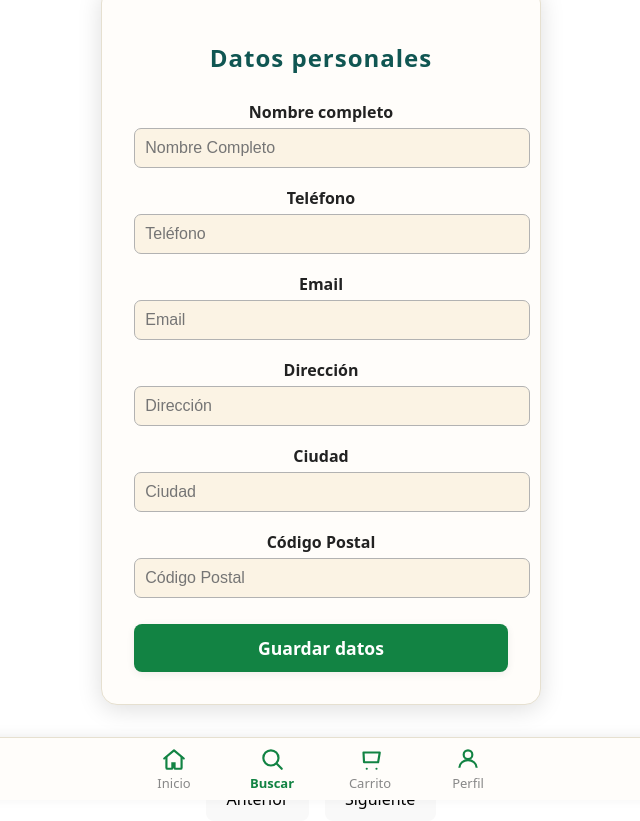
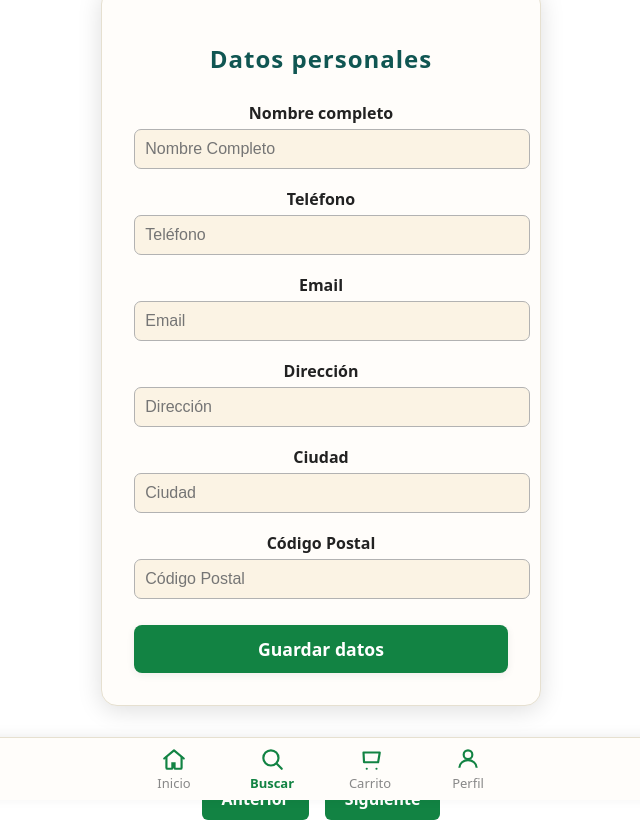
Before and after one commit to wakanina-arch/elbosque, a React (Vite) app in the folder apps/AppPizzaCasera/: page / in a window 1280 px wide. Both pictures are taken after a click on the button "Buscar". Shown: the whole page, without its empty margins (319-959 px from the left). Built offline with nearby package versions, Linux system fonts and the light colour scheme.

Commit message:
Agregar estilos visibles a botones de navegación Anterior/Siguiente

```diff
--- a/apps/AppPizzaCasera/src/AppRouter.jsx
+++ b/apps/AppPizzaCasera/src/AppRouter.jsx
@@ -117,12 +117,32 @@ function AppRouter() {
       }}>
         {componenteActual}
         {idPantalla !== "bienvenida" && (
-          <div style={{ display: "flex", justifyContent: "center", margin: "2rem" }}>
+          <div style={{ display: "flex", justifyContent: "center", margin: "2rem", gap: "1rem" }}>
             {indice > 0 && (
-              <button onClick={anterior} style={{ marginRight: "1rem" }}>Anterior</button>
+              <button onClick={anterior} style={{
+                padding: "10px 20px",
+                backgroundColor: "#128343",
+                color: "#fff",
+                border: "none",
+                borderRadius: "6px",
+                fontSize: "1rem",
+                fontWeight: 600,
+                cursor: "pointer",
+                transition: "all 0.2s ease",
+              }} onMouseOver={(e) => e.target.style.backgroundColor = "#0d6b35"} onMouseOut={(e) => e.target.style.backgroundColor = "#128343"}>Anterior</button>
             )}
             {indice < pantallas.length - 1 && (
-              <button onClick={siguiente}>Siguiente</button>
+              <button onClick={siguiente} style={{
+                padding: "10px 20px",
+                backgroundColor: "#128343",
+                color: "#fff",
+                border: "none",
+                borderRadius: "6px",
+                fontSize: "1rem",
+                fontWeight: 600,
+                cursor: "pointer",
+                transition: "all 0.2s ease",
+              }} onMouseOver={(e) => e.target.style.backgroundColor = "#0d6b35"} onMouseOut={(e) => e.target.style.backgroundColor = "#128343"}>Siguiente</button>
             )}
           </div>
         )}
```
